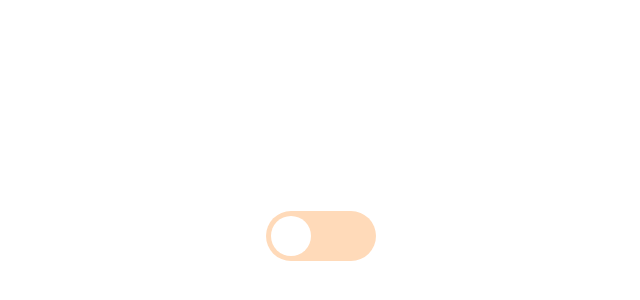
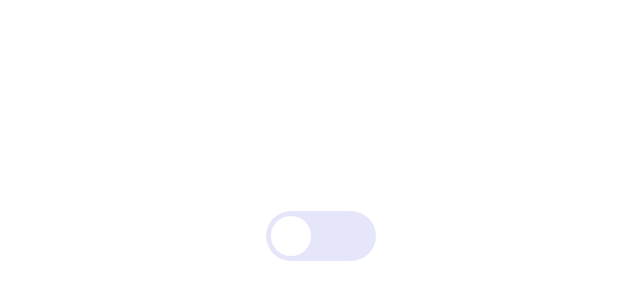
Before and after one commit to nataliasechko/lesson-3-advanced, a plain HTML site: page index.html in a window 1280 px wide. Shown: the part 164-464 px from the top of the page, without its empty margins (319-959 px from the left). Drawn offline with Linux system fonts and the light colour scheme.

Commit message:
Update style.css

```diff
--- a/style.css
+++ b/style.css
@@ -18,7 +18,7 @@ input[type="checkbox"] {
     display: block;
     width: 110px;
     height: 50px;
-    background: #FFDAB9;
+    background: #E6E6FA;
     cursor: pointer;
     border-radius: 45px;
     overflow: hidden;
@@ -27,7 +27,7 @@ input[type="checkbox"] {
 
 input[type="checkbox"]:checked ~ .check {
     background: white;
-    box-shadow: 0 0 0 1200px #FFDAB9;
+    box-shadow: 0 0 0 1200px #E6E6FA;
 }
 
 .check:before {
@@ -51,7 +51,7 @@ input[type="checkbox"]:checked ~ .check:before {
     position: absolute;
     top: 5px;
     right: 5px;
-    background: #FFDAB9;
+    background: #E6E6FA;
     width: 40px;
     height: 40px;
     border-radius: 50%;
```
